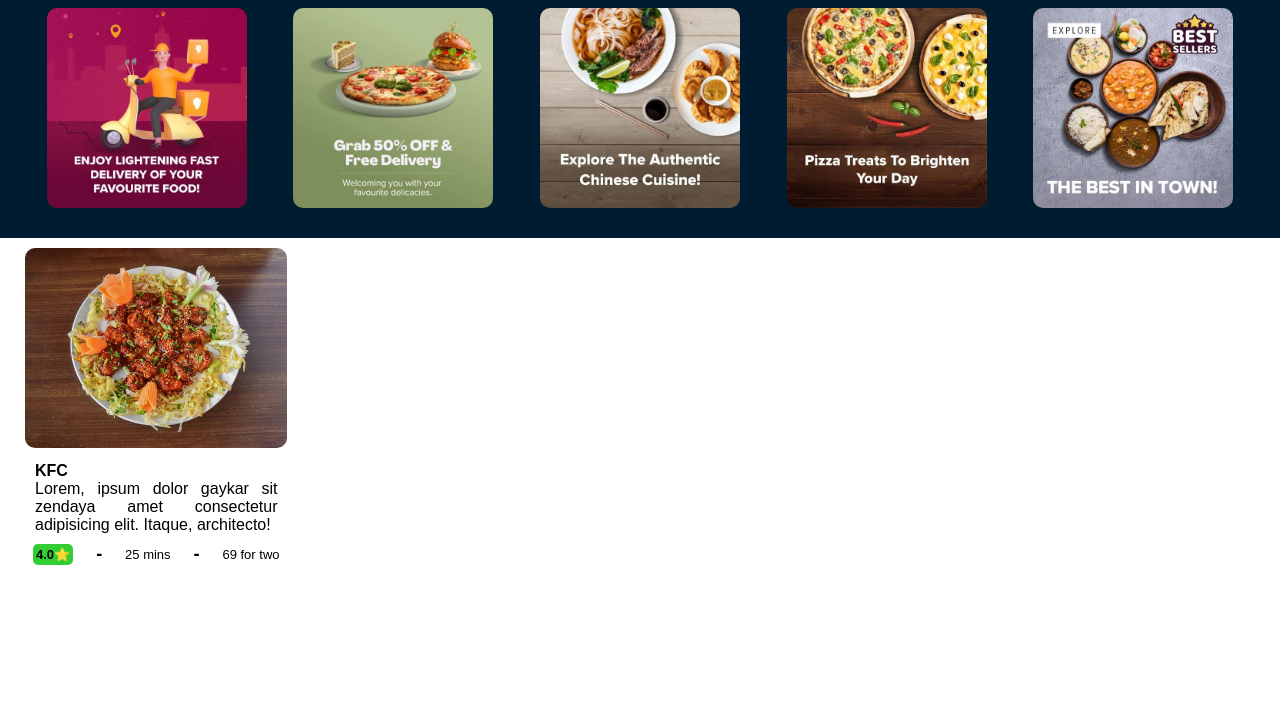
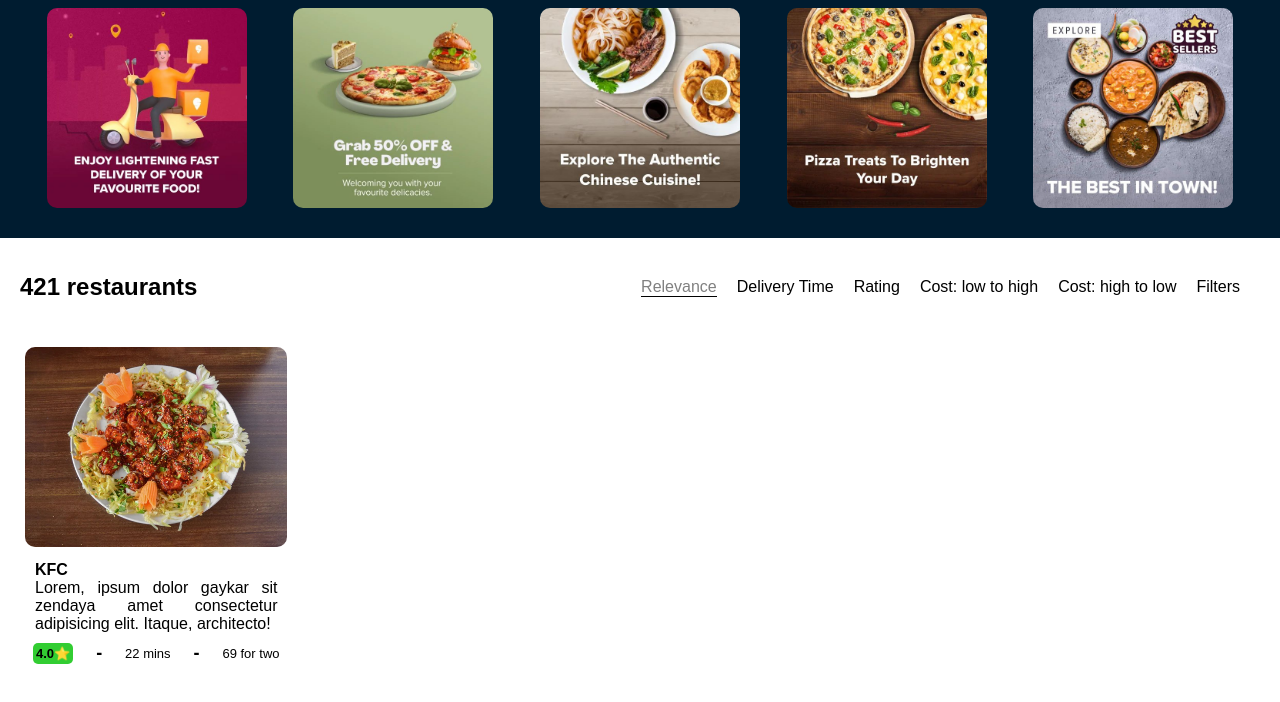
Before and after one commit to DhanasekaranRanijth/hari, a website built with Vite: page index.html in a window 1280 px wide. Shown: the part 76-778 px from the top of the page. Built offline with nearby package versions, Linux system fonts and the light colour scheme.

Commit message:
Update index.html

```diff
--- a/index.html
+++ b/index.html
@@ -48,6 +48,19 @@
   <!-- grid -->
   <div>
     <!-- header -->
+    <div class="grid_header">
+      <div class="grid_hero">421 restaurants</div>
+      <div class="grid_header">
+        <div class="navbar_highlight">Relevance</div>
+        <div>Delivery Time</div>
+        <div>Rating</div>
+        <div>Cost: low to high</div>
+        <div>Cost: high to low</div>
+        <div>Filters</div>
+      </div>
+
+    </div>
+    <!-- body -->
     <div class="grid_body">
       <div class="grid_item">
         <div>
@@ -73,7 +86,7 @@
           </div>
           <div class="grid_item_separator">-</div>
           <div class="grid_item_footer_2">
-            25 mins
+            22 mins
           </div>
           <div class="grid_item_separator">-</div>
           <div class="grid_item_footer_3">69 for two</div>
@@ -87,7 +100,6 @@
 
 
 
-
   <script type="module" src="/main.js"></script>
 </body>
 
```
